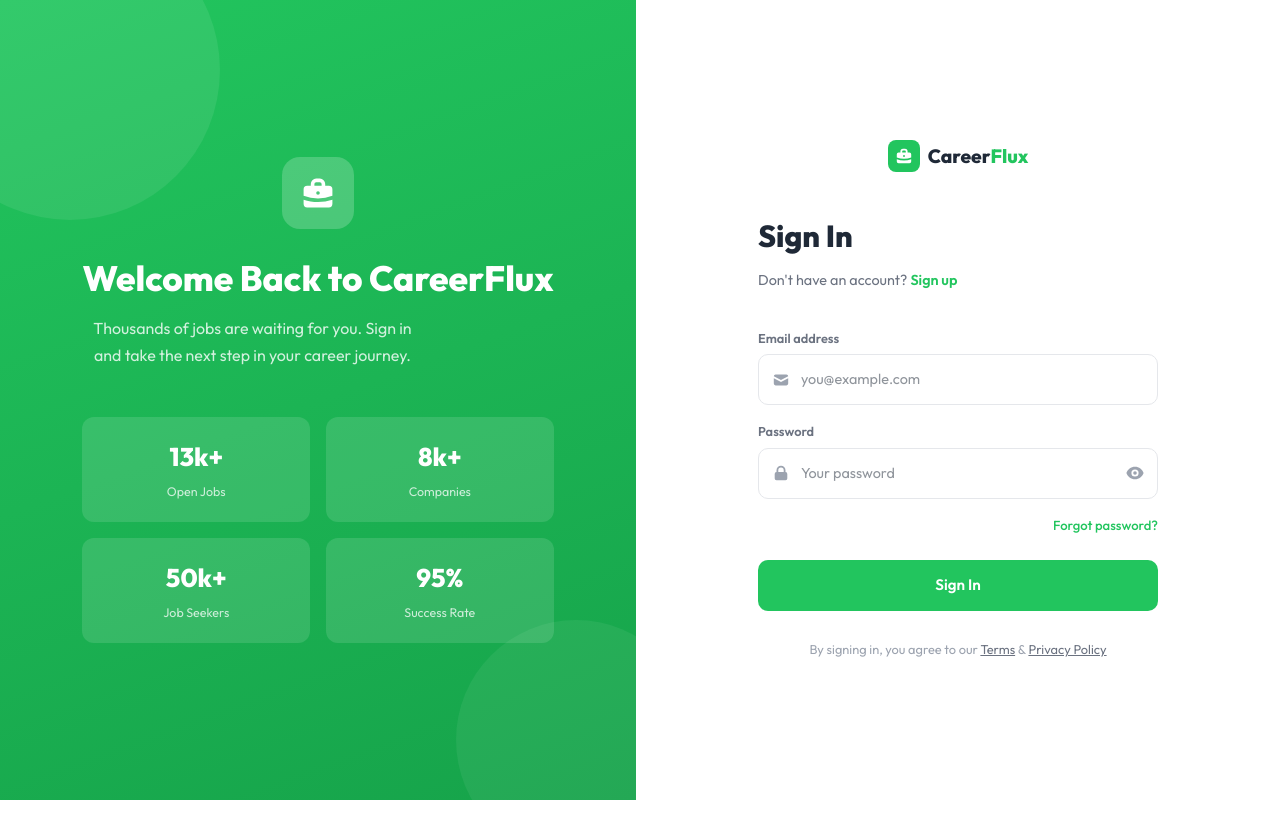
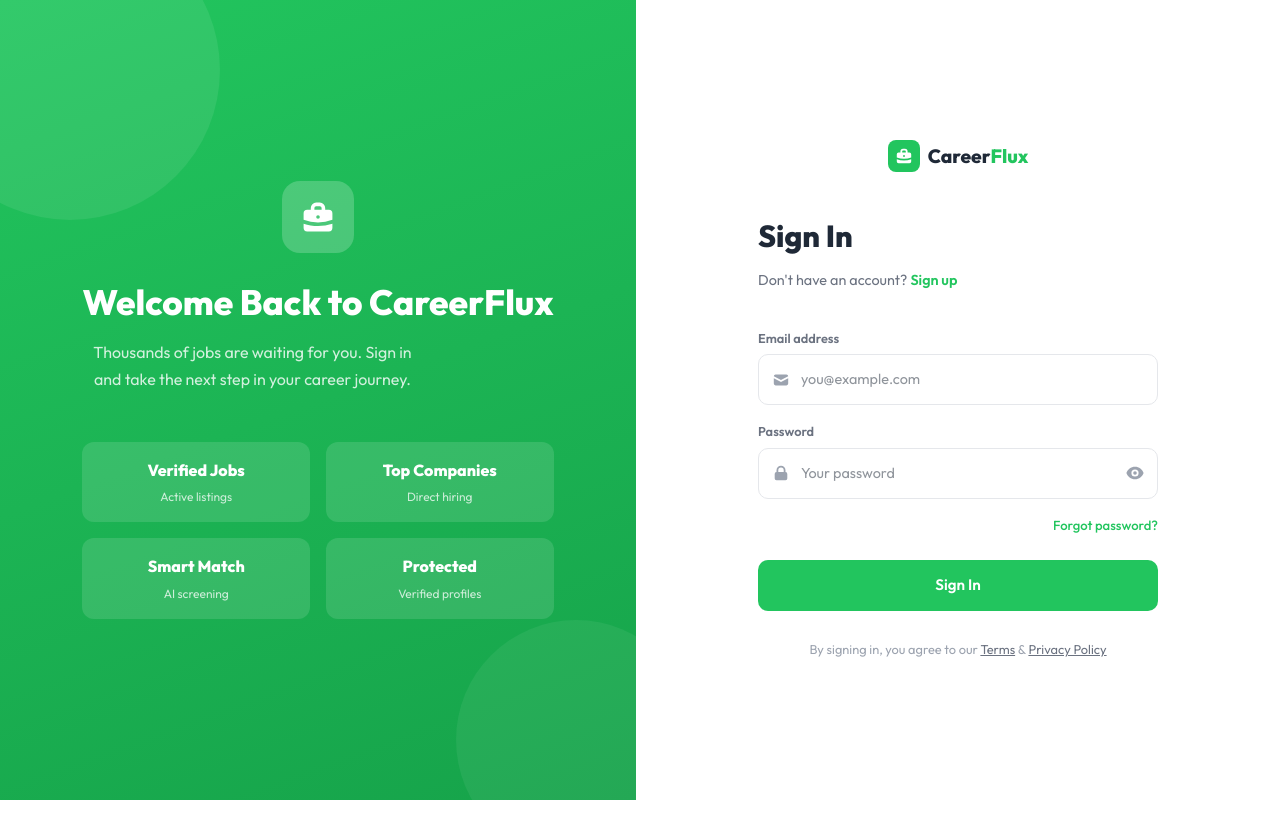
Before and after one commit to aryan7858/CareerFlux, a React (Vite) app in the folder 01_Frontend/: page /login in a window 1280 px wide. Shown: the top 838 px of the page. Built offline with nearby package versions, Linux system fonts and the light colour scheme.

Commit message:
fix: replace hardcoded hero stats in Web3MediaHero and Login with dynamic DB query and feature tags

```diff
--- a/01_Frontend/src/components/ui/web3media-hero.jsx
+++ b/01_Frontend/src/components/ui/web3media-hero.jsx
@@ -13,6 +13,7 @@
     cryptoIcons = [],
     trustedByText = "Trusted by",
     brands = [],
+    stats,
     className,
     children,
 }) {
@@ -317,6 +318,7 @@
                         )}
 
                         {/* Stat row */}
+                        {stats && stats.length > 0 && (
                             <div
                                 style={{
                                     display: "flex",
@@ -326,11 +328,7 @@
                                     marginTop: 8,
                                 }}
                             >
-                            {[
-                                { num: "13k+", label: "Jobs Posted" },
-                                { num: "8k+", label: "Companies" },
-                                { num: "50k+", label: "Job Seekers" },
-                            ].map((s) => (
+                                {stats.map((s) => (
                                     <div key={s.label} style={{ textAlign: "center" }}>
                                         <p
                                             style={{
@@ -354,6 +352,7 @@
                                     </div>
                                 ))}
                             </div>
+                        )}
                     </motion.div>
                 </div>
             )}
--- a/01_Frontend/src/pages/Home.jsx
+++ b/01_Frontend/src/pages/Home.jsx
@@ -66,6 +66,12 @@
             .catch(() => setPublicStats(null)); // fail silently — never break the page
     }, []);
 
+    const heroStats = publicStats ? [
+        publicStats.totalJobs >= STAT_THRESHOLD && { num: `${publicStats.totalJobs}+`, label: 'Jobs Posted' },
+        publicStats.uniqueCompanies >= STAT_THRESHOLD && { num: `${publicStats.uniqueCompanies}+`, label: 'Companies' },
+        publicStats.totalJobseekers >= STAT_THRESHOLD && { num: `${publicStats.totalJobseekers}+`, label: 'Job Seekers' },
+    ].filter(Boolean) : [];
+
     return (
         <div style={{ background: 'var(--bg)', minHeight: '100vh', transition: 'background 0.2s, color 0.2s' }}>
 
@@ -79,6 +85,7 @@
                 title="Find & Land Your Dream"
                 highlightedText="Career Today"
                 subtitle="Thousands of verified job listings from top companies worldwide. Your next opportunity is just one application away."
+                stats={heroStats}
                 ctaButton={{
                     label: 'Browse all jobs →',
                     onClick: () => navigate('/jobs'),
--- a/01_Frontend/src/pages/Login.jsx
+++ b/01_Frontend/src/pages/Login.jsx
@@ -49,10 +49,10 @@
                     <h2 style={{ fontWeight: 800, fontSize: '2.2rem', color: '#fff', marginBottom: 16, lineHeight: 1.2 }}>Welcome Back to CareerFlux</h2>
                     <p style={{ color: 'rgba(255,255,255,0.8)', fontSize: '1rem', lineHeight: 1.7, maxWidth: 340 }}>Thousands of jobs are waiting for you. Sign in and take the next step in your career journey.</p>
                     <div style={{ display: 'grid', gridTemplateColumns: '1fr 1fr', gap: 16, marginTop: 48 }}>
-                        {[{ num: '13k+', label: 'Open Jobs' }, { num: '8k+', label: 'Companies' }, { num: '50k+', label: 'Job Seekers' }, { num: '95%', label: 'Success Rate' }].map(s => (
-                            <div key={s.label} style={{ background: 'rgba(255,255,255,0.12)', borderRadius: 12, padding: '20px 16px', textAlign: 'center' }}>
-                                <p style={{ fontWeight: 800, fontSize: '1.6rem', color: '#fff' }}>{s.num}</p>
-                                <p style={{ color: 'rgba(255,255,255,0.75)', fontSize: '0.78rem', marginTop: 4 }}>{s.label}</p>
+                        {[{ label: 'Verified Jobs', desc: 'Active listings' }, { label: 'Top Companies', desc: 'Direct hiring' }, { label: 'Smart Match', desc: 'AI screening' }, { label: 'Protected', desc: 'Verified profiles' }].map(s => (
+                            <div key={s.label} style={{ background: 'rgba(255,255,255,0.12)', borderRadius: 12, padding: '16px 12px', textAlign: 'center' }}>
+                                <p style={{ fontWeight: 800, fontSize: '1rem', color: '#fff' }}>{s.label}</p>
+                                <p style={{ color: 'rgba(255,255,255,0.75)', fontSize: '0.75rem', marginTop: 4 }}>{s.desc}</p>
                             </div>
                         ))}
                     </div>
```
Lines whose indentation alone changed are shown as unchanged.
